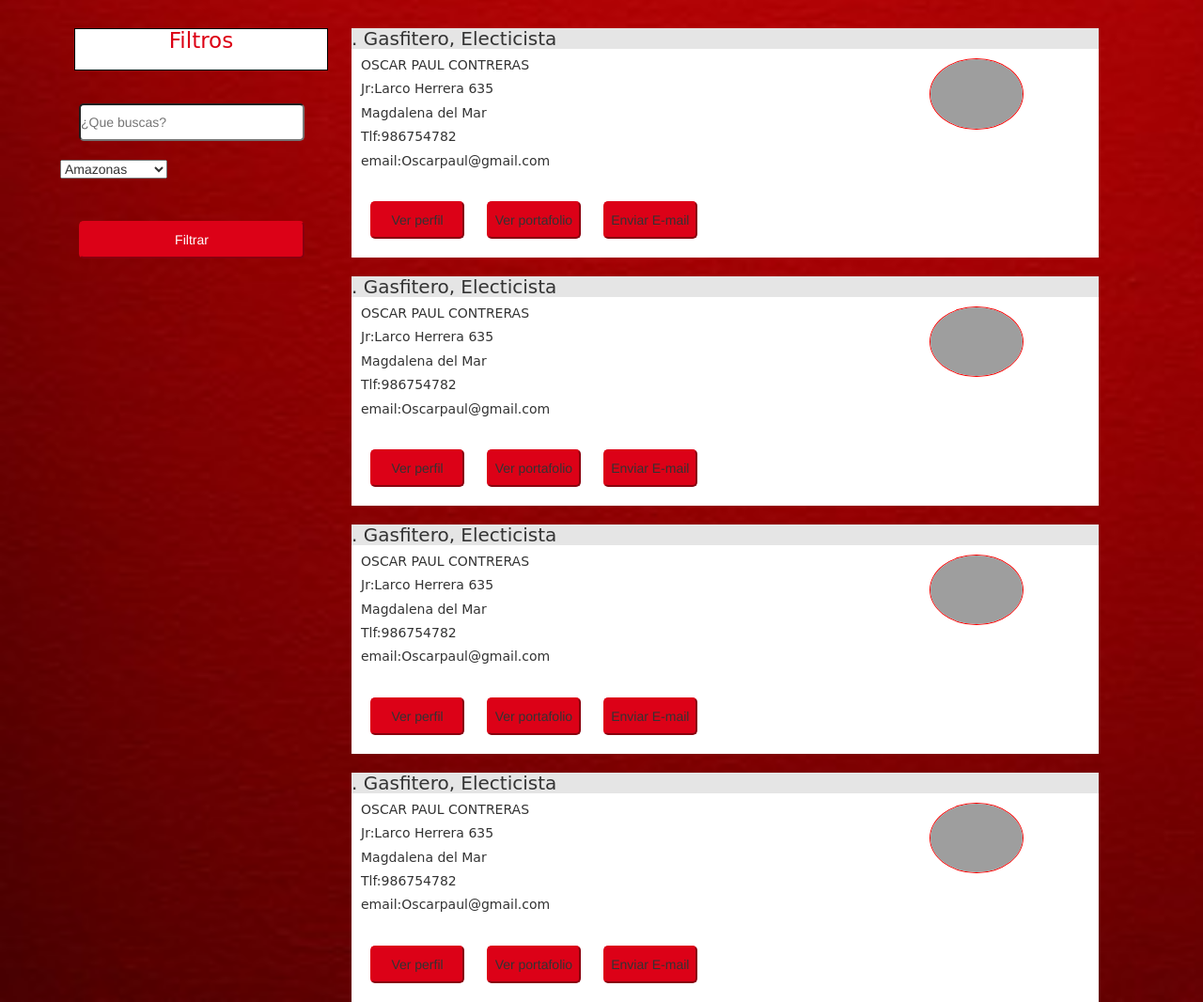
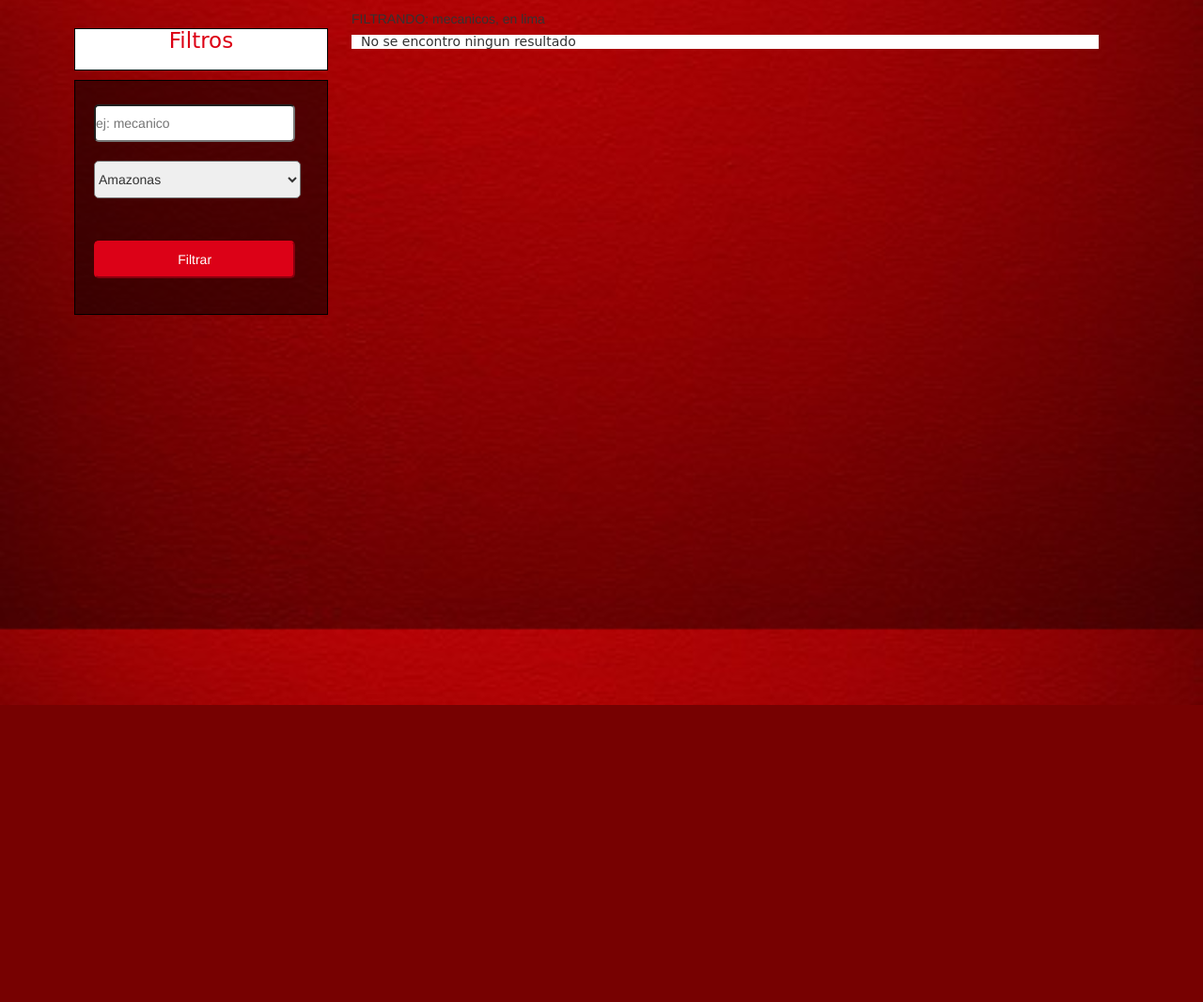
Before and after one commit to sanz11/MAYE-T, a PHP site: page /vista/listar_trabajador_log.php in a window 1280 px wide. Shown: the part 50-1116 px from the top of the page at 94% size. After the commit the page ends 800 px from the top, so only its background shows below. Run offline with PHP 8.4, Linux system fonts and the light colour scheme; the visitor is signed in with stand-in values (Sample User, id 1); data comes from the database, SQL or seed files in the repository; grey boxes are pictures that could not be loaded.

Commit message:
arregle los de listar con log

```diff
--- a/controlador/login.php
+++ b/controlador/login.php
@@ -4,7 +4,6 @@
 	$clase=" ";
 	$icono="";
 	$mensaje="";
-	session_start();
 	if(@$_GET["cerrar"]){
 		session_unset('nombre');
 		session_destroy();
--- a/indexlog.php
+++ b/indexlog.php
@@ -30,7 +30,7 @@
 			<!--FIN MENU-->
 				<nav class="menu">
 				 <?php echo '<img src="'.$_SESSION['foto'].'">';?>
-				<h3 class="btn  btn-xs"><?php echo $_SESSION['nombre']." ";?><span class="glyphicon glyphicon-cog" data-toggle="modal" data-target="#cerrarsession"></span></h3>
+				<h3 class="btn  btn-xs" data-toggle="modal" data-target="#cerrarsession"><?php echo $_SESSION['nombre']." ";?><span class="glyphicon glyphicon-cog" ></span></h3>
 				</nav>
 		</div>
 </header>
--- a/vista/listar_trabajador.php
+++ b/vista/listar_trabajador.php
@@ -101,7 +101,6 @@
 
 
 
-        </table>
         </div>
 
 
--- a/vista/listar_trabajador_log.php
+++ b/vista/listar_trabajador_log.php
@@ -11,21 +11,18 @@
 
 </head>
 <body>
-<?php
-	  session_start();
-	  if(isset($_SESSION['nombre'])){
-?>
+
  <?php include ('menu.php');?>
-
+ <?php include '../controlador/listartrabajador.php';?>
 	 <div class="lista">
-	 <div class="filtro">
-	 	<div class="filrar">
+	  <div class="filtro">
+	 	<div class="filtrar">
 	 		<h1 class="titulo">Filtros</h1>
-	 		<form action="">
-	 			<input type="text" name="quebuscas" id="quebuscas" placeholder="¿Que buscas?">
+	 		<form action="?" class="formu" method="get">
+	 			<input type="text" name="rubro" id="quebuscas" placeholder="ej: mecanico">
 	 			<br>
 	 			<br>
-	 			<SELECT NAME="dia" class="select">
+	 			<SELECT name="lugar" class="select">
                      <OPTION VALUE="Amazonas">Amazonas</OPTION>
                      <OPTION VALUE="Áncash">Áncash</OPTION>
                      <OPTION VALUE="Apurímac">Apurímac</OPTION>
@@ -62,101 +59,54 @@
 	 </div>
 
 
+
 	 <div class="section">
-	 	<section class="secciones">
-	 	    <H3>. Gasfitero, Electicista</H3>
-	 	    <div class="div">
-	 	    	<img src="imagen/abel.jpg" alt="">
+	 	 <?php
+         echo @$mensaje;
+          if($msmlista=="valido"){
+          foreach($matriztrabajador as $registro){
+	       echo "<section class='secciones'>
+	 	    <H3>. ".$registro["oficio"]."</H3>
+	 	    <div class='div'>
+	 	    	<img src='".$registro["foto"]."'><br>
+                <H5> experiencia: ".$registro["experiencia"]." años</H5>
 	 	    </div>
-	 	    <div class="div">
-	 	    	<h5 class="nombre"> OSCAR PAUL CONTRERAS</h5>
-	 	    <h5>Jr:Larco Herrera 635</h5>
-	 	    <h5>Magdalena del Mar</h5>
-	 		<h5>Tlf:986754782</h5>
-	 		<h5>email:Oscarpaul@gmail.com</h5>
+	 	    <div class='div'>
+	 	    	<h5 class='nombre'>".$registro["nombre"]." ".$registro["apellidos"]."</h5>
+	 	    <h5>".$registro["direccion"]."</h5>
+	 	    <h5>".$registro["lugar"]."</h5>
+            <h5>Telefono: -".$registro["telefono"]."</h5>
+            <h5>Celular: -".$registro["celular"]."</h5>
+            <h5>Correo:".$registro["email"]."</h5>
 	 	    </div>
 	 			<section>
-	 			<input type="submit" value="Ver perfil" id="ver">
-	 			<input type="submit" value="Ver portafolio" id="ver">
-	 			<input type="submit" value="Enviar E-mail" id="ver">
+
+	 			<input type='submit' value='Ver perfil' id='ver'>
+	 			<input type='submit' value='Ver portafolio' id='ver'>
+                <input type='submit' value='Enviar Email' id='ver'>
 	 			<br>
 	 			<br>
 
 	 		</section>
-	 	</section>
-	 	<section class="secciones">
-	 	    <H3>. Gasfitero, Electicista</H3>
-	 	    <div class="div">
-	 	    	<img src="imagen/abel.jpg" alt="">
+	 	</section>";
+            }}
+          else{
+              echo "<section class='secciones'>
+	 	    <div class='div'>
 	 	    </div>
-	 	    <div class="div">
-	 	    	<h5 class="nombre"> OSCAR PAUL CONTRERAS</h5>
-	 	    <h5>Jr:Larco Herrera 635</h5>
-	 	    <h5>Magdalena del Mar</h5>
-	 		<h5>Tlf:986754782</h5>
-	 		<h5>email:Oscarpaul@gmail.com</h5>
+	 	    <div class='div'>
+	 	    	<h5 class='nombre'>".@$mensajes."</h5>
+
 	 	    </div>
-	 			<section>
-	 			<input type="submit" value="Ver perfil" id="ver">
-	 			<input type="submit" value="Ver portafolio" id="ver">
-	 			<input type="submit" value="Enviar E-mail" id="ver">
-	 			<br>
-	 			<br>
+	 	</section>";
+          }
+          //echo $msn;
+          ?>
 
-	 		</section>
-	 	</section>
-	 	<section class="secciones">
-	 	    <H3>. Gasfitero, Electicista</H3>
-	 	    <div class="div">
-	 	    	<img src="imagen/abel.jpg" alt="">
-	 	    </div>
-	 	    <div class="div">
-	 	    	<h5 class="nombre"> OSCAR PAUL CONTRERAS</h5>
-	 	    <h5>Jr:Larco Herrera 635</h5>
-	 	    <h5>Magdalena del Mar</h5>
-	 		<h5>Tlf:986754782</h5>
-	 		<h5>email:Oscarpaul@gmail.com</h5>
-	 	    </div>
-	 			<section>
-	 			<input type="submit" value="Ver perfil" id="ver">
-	 			<input type="submit" value="Ver portafolio" id="ver">
-	 			<input type="submit" value="Enviar E-mail" id="ver">
-	 			<br>
-	 			<br>
-
-	 		</section>
-	 	</section>
-	 	<section class="secciones">
-	 	    <H3>. Gasfitero, Electicista</H3>
-	 	    <div class="div">
-	 	    	<img src="imagen/abel.jpg" alt="">
-	 	    </div>
-	 	    <div class="div">
-	 	    	<h5 class="nombre"> OSCAR PAUL CONTRERAS</h5>
-	 	    <h5>Jr:Larco Herrera 635</h5>
-	 	    <h5>Magdalena del Mar</h5>
-	 		<h5>Tlf:986754782</h5>
-	 		<h5>email:Oscarpaul@gmail.com</h5>
-	 	    </div>
-	 			<section>
-	 			<input type="submit" value="Ver perfil" id="ver">
-	 			<input type="submit" value="Ver portafolio" id="ver">
-	 			<input type="submit" value="Enviar E-mail" id="ver">
-	 			<br>
-	 			<br>
-
-	 		</section>
-	 	</section>
 	 </div>
 
 	 </div>
 	 <script src="../js/jquery.js"></script>
 <script src="../js/bootstrap.min.js"></script>
-<?php
-	  }else{
-		  echo "Acceso denegado";
-          header('location:../index.php');
-	  }
-	  ?>
 </body>
 </html>
```
Also changed, not shown: vista/listar_trabajo_log.php (+34 -70 lines).
